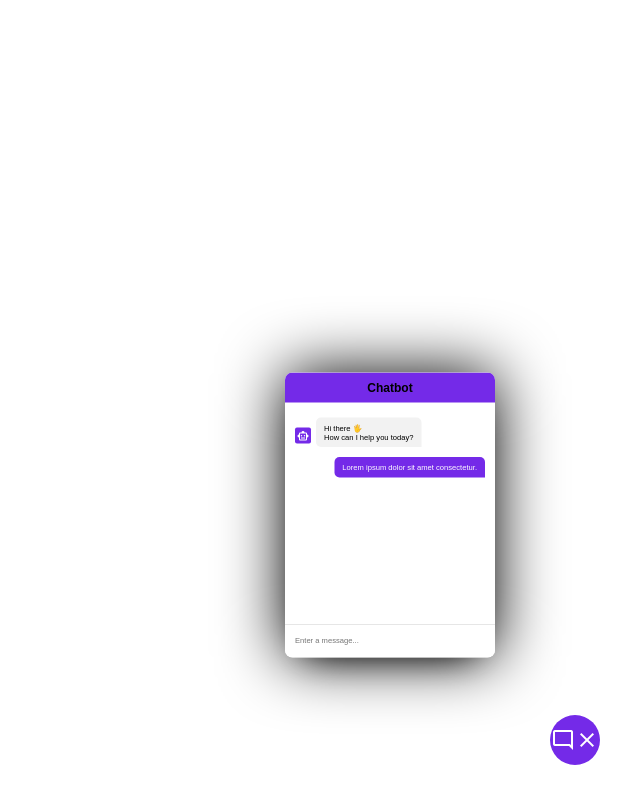
After one commit to rezdni/landing-page-ppdb, a PHP site: page /chatbot/index.html in a window 1280 px wide. The commit adds this page. Shown: the whole page, without its empty margins (640-1280 px from the left). Run offline with PHP 8.4, Linux system fonts and the light colour scheme; some libraries are stand-ins or nearby versions.

Commit message:
membuat chatbot

```diff
--- /dev/null
+++ b/chatbot/index.html
@@ -0,0 +1,38 @@
+<!DOCTYPE html>
+<html lang="en">
+<head>
+    <meta charset="UTF-8">
+    <meta name="viewport" content="width=device-width, initial-scale=1.0">
+    <title>chatbot-panel</title>
+    <!-- css file link -->
+    <link rel="stylesheet" href="/styles/chatbot.css">
+    <!-- font awesome icon cdn -->
+    <link rel="stylesheet" href="https://cdnjs.cloudflare.com/ajax/libs/font-awesome/6.6.0/css/all.min.css" integrity="sha512-Kc323vGBEqzTmouAECnVceyQqyqdsSiqLQISBL29aUW4U/M7pSPA/gEUZQqv1cwx4OnYxTxve5UMg5GT6L4JJg==" crossorigin="anonymous" referrerpolicy="no-referrer" />
+    <!-- font google -->
+    <link rel="stylesheet" href="https://fonts.googleapis.com/css2?family=Material+Symbols+Outlined:opsz,wght,FILL,GRAD@20..48,100..700,0..1,-50..200" />
+</head>
+<body class="show-chatbot">
+    <button class="chatbot-toggler">
+        <span class="material-symbols-outlined">mode_comment</span>
+        <span class="material-symbols-outlined">close</span>
+    </button>
+   <div class="chatbot">
+      <header>
+        <h2>Chatbot</h2>
+      </header>
+      <ul class="chatbox">
+        <li class="chat incoming">
+        <span class="material-symbols-outlined">smart_toy</span>
+        <p>Hi there 🖐<br> How can I help you today?</p>
+        </li>
+        <li class="chat outgoing">
+            <p>Lorem ipsum dolor sit amet consectetur.</p>
+        </li>
+      </ul>
+      <div class="chat-input">
+        <textarea placeholder="Enter a message..." required></textarea>
+        <span id="send-btn" class="material-symbols-outlined">send</span>
+      </div>
+   </div>
+</body>
+</html>
--- /dev/null
+++ b/styles/chatbot.css
@@ -0,0 +1,140 @@
+/* import Google font - Poppines */
+@import url('https://fonts.googleapis.com/css2?family=Inter:ital,opsz,wght@0,14..32,100..900;1,14..32,100..900&display=swap');
+* {
+    margin: 0;
+    padding: 0;
+    box-sizing: border-box;
+    font-family: "Poppines", sans-serif;
+}
+.body {
+    background: #e3f2fd;
+}
+.chatbot-toggler {
+    position: fixed;
+    right: 40px;
+    bottom: 35px;
+    height: 50px;
+    width: 50px;
+    color: #fff;
+    border: none;
+    display: flex;
+    align-items: center;
+    justify-content: center;
+    outline: none;
+    cursor: pointer;
+    background: #742ae8;
+    border-radius: 50%;
+}
+.chatbot-toggle span {
+    position: absolute;
+}
+.show-chatbot .chatbot-toggle span:first-child,
+.chatbot-toggle span:last-child {
+     opacity: 0;
+}
+.show-chatbot .chatbot-toggle span:last-child {
+    opacity: 1;
+}
+.chatbot {
+    position: fixed;
+    right: 40px;
+    bottom: 0px;
+    width: 420px;
+    transform: scale(0.5);
+    opacity: 0;
+    pointer-events: none;
+    overflow: hidden;
+    background: #fff;
+    border-radius: 15px;
+    box-shadow: 0 0 128px 0 rgba(0, 0, 0.1), 0 32px 64px -48px rgba(0, 0, 0.5);
+}
+.show-chatbot .chatbot {
+    transform: scale(0.5);
+    opacity: 1;
+    pointer-events: auto;
+}
+.chatbot header {
+    background: #742ae8;
+    padding: 16px 0;
+    text-align: center;
+}
+.chatbot .chatbox {
+    height: 510px;
+    overflow-y: auto;
+    padding: 30px 20px 70px;
+}
+.chatbot .chat {
+     display: flex;
+}
+.chatbot .incoming span {
+    height: 32px;
+    width: 32px;
+    color: #fff;
+    background: #742ae8;
+    text-align: center;
+    align-self: flex-end;
+    line-height: 32px;
+    border-radius: 4px;
+    margin: 0 10px 7px 0;
+
+}
+.chatbot .outgoing {
+    margin: 20px  0;
+    justify-content: flex-end;
+}
+.chatbot .chat  p {
+    color: #fff;
+    font-size: 0.95rem;
+    padding: 12px 16px;
+    border-radius: 10px 10px 0 10px;
+    background: #742ae8;
+}
+.chatbot .incoming p {
+    color: #000;
+    background: #f2f2f2;
+    border-radius: 10px 10px 0 10px;
+}
+.chatbot .chat-input {
+    position: absolute;
+    bottom: 0;
+    width: 100%;
+    display: flex;
+    gap: 5px;
+    background: #fff;
+    padding: 5px 20px;
+    border-top: 1px solid #ccc;
+}
+.chat-input textarea {
+    height: 55px;
+    width: 100%;
+    border: none;
+    outline: none;
+    font-size: 0.95rem;
+    resize: none;
+    padding: 16px 15px 16px 0;
+}
+.chat-input span {
+    align-self: flex-end;
+    height: 55px;
+    line-height: 55px;
+    color: #742ae8;
+    font-size: 1.35rem;
+    cursor: pointer;
+    visibility: hidden;
+}
+.chat-input textarea:valid ~ span{
+    visibility: visible;
+}
+
+@media(max-width:290px) {
+    .chatbot {
+        right: 0;
+        bottom: 0;
+        width: 100%;
+        height: 100%;
+        border-radius: 0;
+    }
+    .chatbot .chatbox {
+        height: 90%;
+    }
+}
```
Also changed, not shown: admin/index.html (+6 -6 lines), seting-akun.html (added, +138 -0 lines), styles/styles.css (+37 -1 lines), user/formulir.html (added, +155 -0 lines), user/index.html (added, +141 -0 lines).
